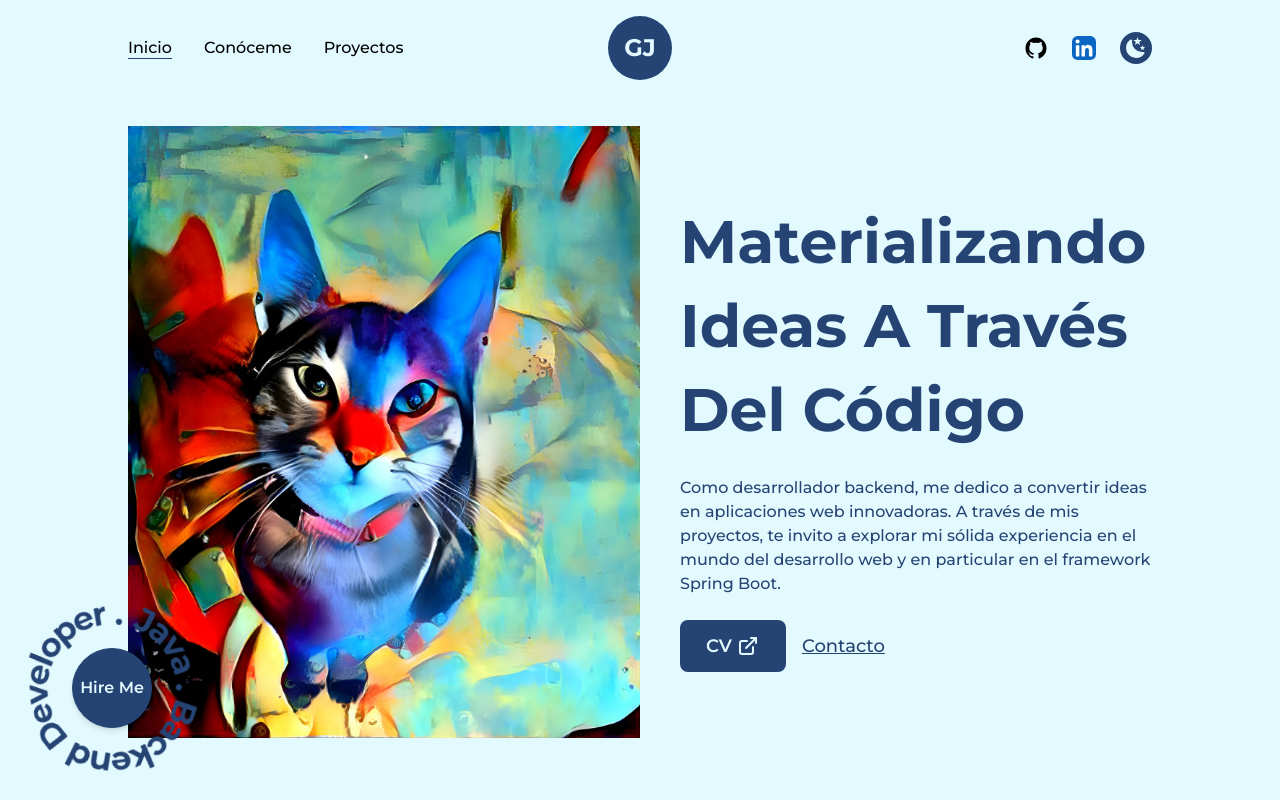
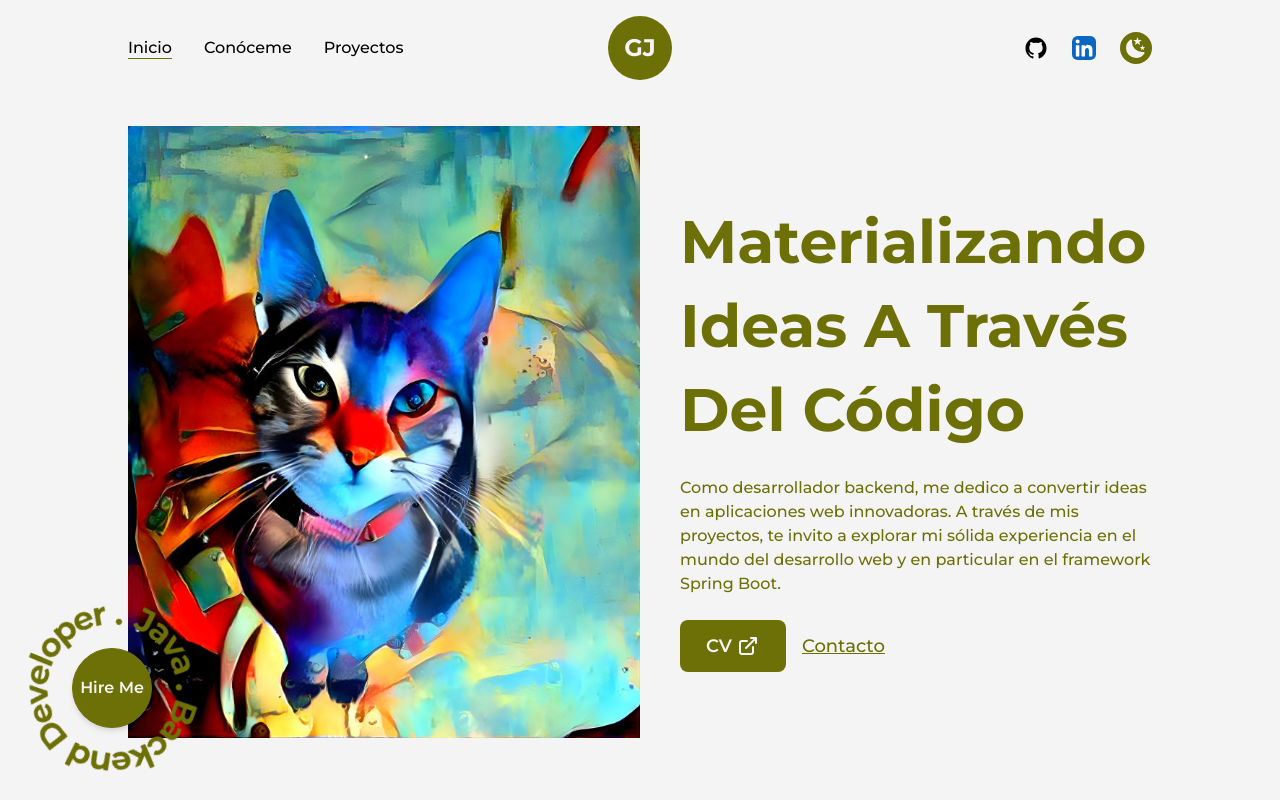
Before and after one commit to Jofregf/portfolio, a Next.js app: page / in a window 1280 px wide. Shown: the top 800 px of the page. Built offline with nearby package versions, Linux system fonts and the light colour scheme.

Commit message:
cambio color

```diff
--- a/tailwind.config.js
+++ b/tailwind.config.js
@@ -16,23 +16,23 @@ module.exports = {
             },
 
             colors: {
-                dark: "#254474",
-                light: "#E2F9FE",
+                dark: "#6D7006",
+                light: "#f4f4f4",
                 primary: "#FC0200",
-                primaryDark: "#FF9E50",
+                primaryDark: "#FF9542",
             },
             animation: {
                 "spin-slow": "spin 10s linear infinite",
             },
             backgroundImage: {
-                circularLight: "repeating-radial-gradient(rgba(0, 0, 0, 0.4) 2px, #E2F9FE 5px, #E2F9FE 100px);",
-                circularDark: "repeating-radial-gradient(rgba(255, 255, 255, 0.5) 2px, #254474 8px, #254474 100px);",
-                circularLightLg: "repeating-radial-gradient(rgba(0,0,0,0.4) 2px,#E2F9FE 5px,#E2F9FE 80px)",
-                circularDarkLg: "repeating-radial-gradient(rgba(255,255,255,0.5) 2px,#254474 8px,#254474 80px)",
-                circularLightMd: "repeating-radial-gradient(rgba(0,0,0,0.4) 2px,#E2F9FE 5px,#E2F9FE 60px)",
-                circularDarkMd: "repeating-radial-gradient(rgba(255,255,255,0.5) 2px,#254474 6px,#254474 60px)",
-                circularLightSm: "repeating-radial-gradient(rgba(0,0,0,0.4) 2px,#E2F9FE 5px,#E2F9FE 40px)",
-                circularDarkSm: "repeating-radial-gradient(rgba(255,255,255,0.5) 2px,#254474 4px,#254474 40px)",
+                circularLight: "repeating-radial-gradient(rgba(0, 0, 0, 0.4) 2px, #f4f4f4 5px, #f4f4f4 100px);",
+                circularDark: "repeating-radial-gradient(rgba(255, 255, 255, 0.5) 2px, #6D7006 8px, #6D7006 100px);",
+                circularLightLg: "repeating-radial-gradient(rgba(0,0,0,0.4) 2px,#f4f4f4 5px,#f4f4f4 80px)",
+                circularDarkLg: "repeating-radial-gradient(rgba(255,255,255,0.5) 2px,#6D7006 8px,#6D7006 80px)",
+                circularLightMd: "repeating-radial-gradient(rgba(0,0,0,0.4) 2px,#f4f4f4 5px,#f4f4f4 60px)",
+                circularDarkMd: "repeating-radial-gradient(rgba(255,255,255,0.5) 2px,#6D7006 6px,#6D7006 60px)",
+                circularLightSm: "repeating-radial-gradient(rgba(0,0,0,0.4) 2px,#f4f4f4 5px,#f4f4f4 40px)",
+                circularDarkSm: "repeating-radial-gradient(rgba(255,255,255,0.5) 2px,#6D7006 4px,#6D7006 40px)",
             }
         },
         screens: {
```
